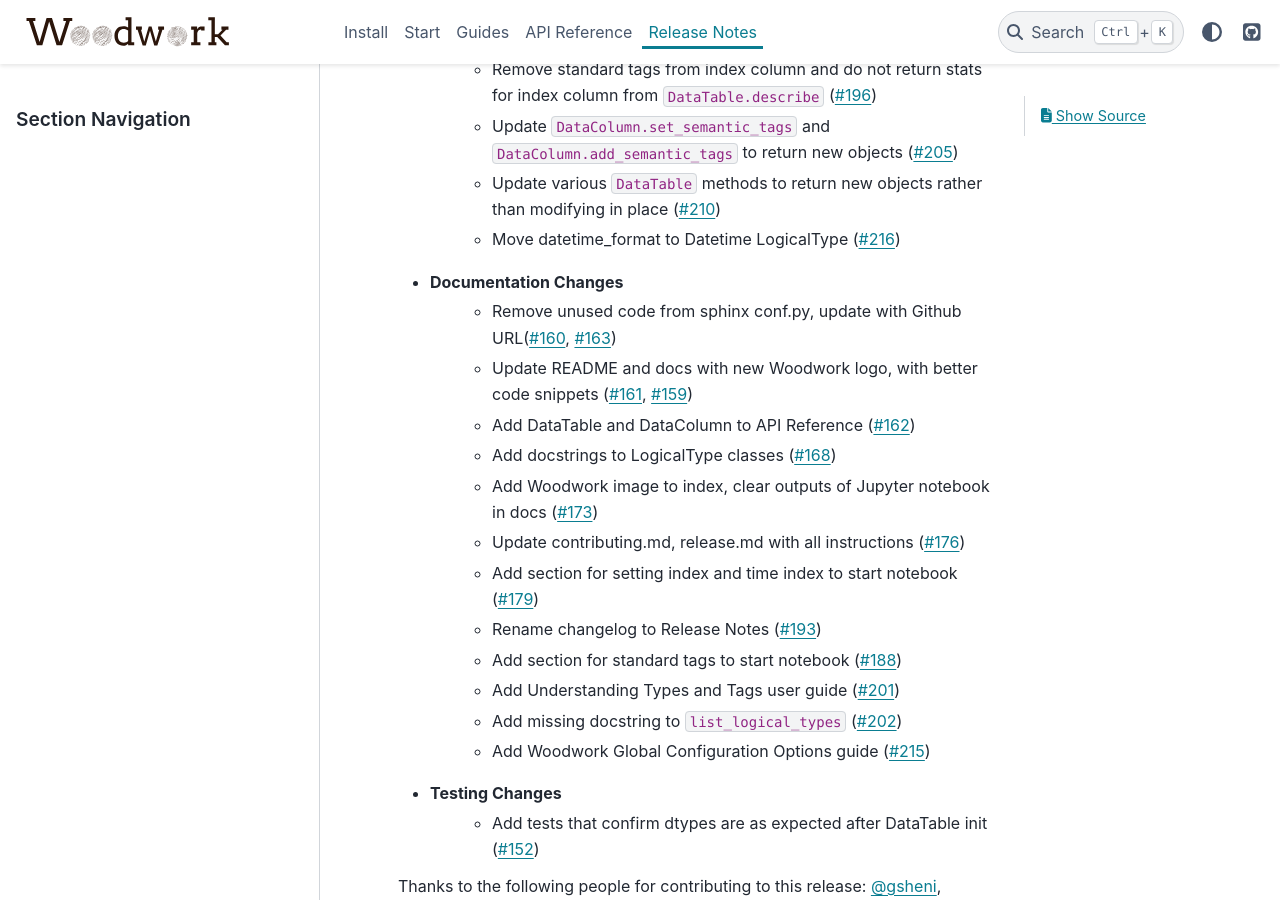
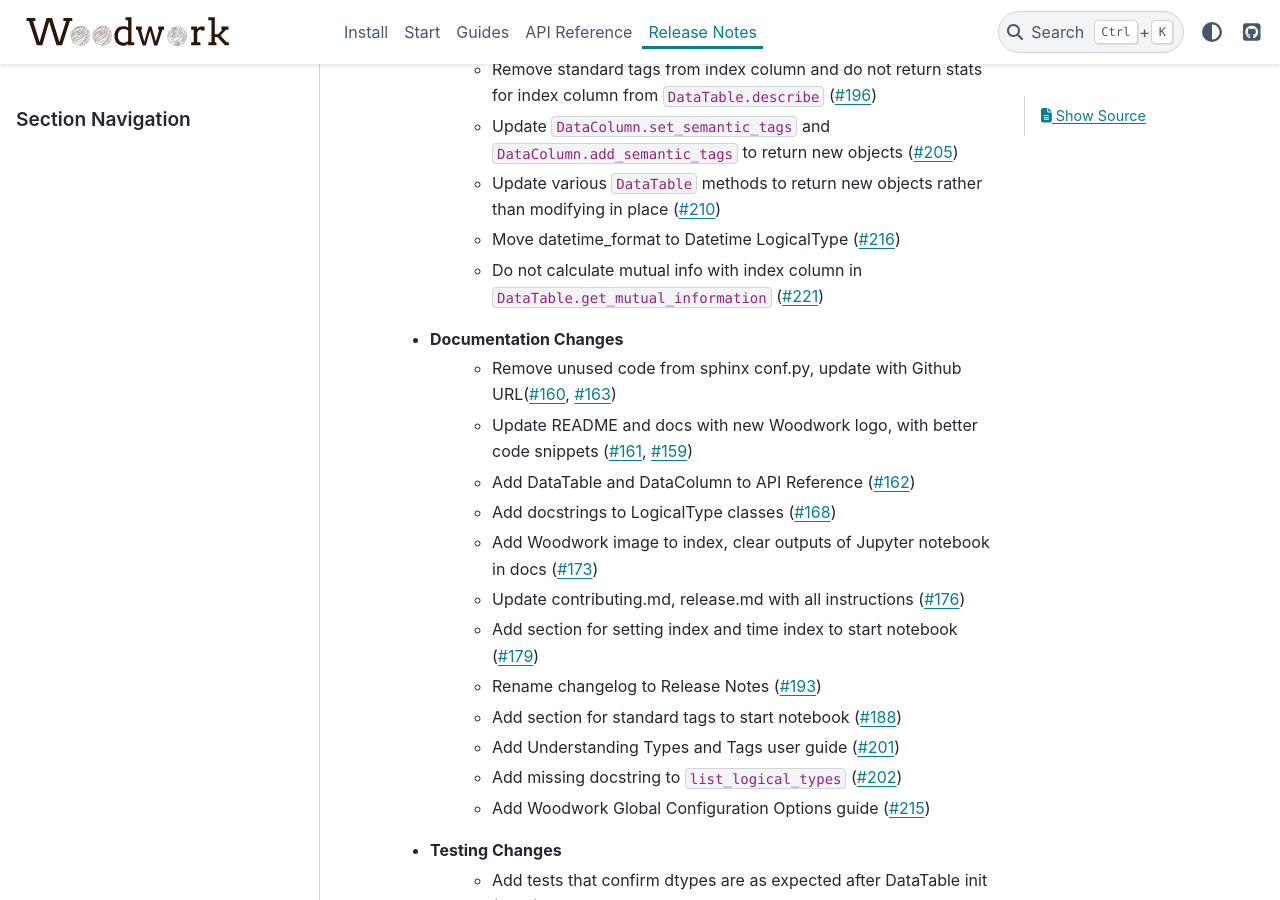
Before and after one commit to alteryx/woodwork, a Sphinx documentation site: the page built from docs/source/release_notes.rst, in a window 1280 px wide and 900 px high, scrolled down 806 px. Built offline with Sphinx 7.4.7 and the PyData theme 0.15.4, drawn with Linux system fonts in a browser that asks for light colours; comment, search, counter and statistics services are not loaded.

Commit message:
Add release note

```diff
--- a/docs/source/release_notes.rst
+++ b/docs/source/release_notes.rst
@@ -19,6 +19,7 @@ Release Notes
         * Update ``DataColumn.set_semantic_tags`` and ``DataColumn.add_semantic_tags`` to return new objects (:pr:`205`)
         * Update various ``DataTable`` methods to return new objects rather than modifying in place (:pr:`210`)
         * Move datetime_format to Datetime LogicalType (:pr:`216`)
+        * Do not calculate mutual info with index column in ``DataTable.get_mutual_information`` (:pr:`221`)
     * Documentation Changes
         * Remove unused code from sphinx conf.py, update with Github URL(:pr:`160`, :pr:`163`)
         * Update README and docs with new Woodwork logo, with better code snippets (:pr:`161`, :pr:`159`)
```
